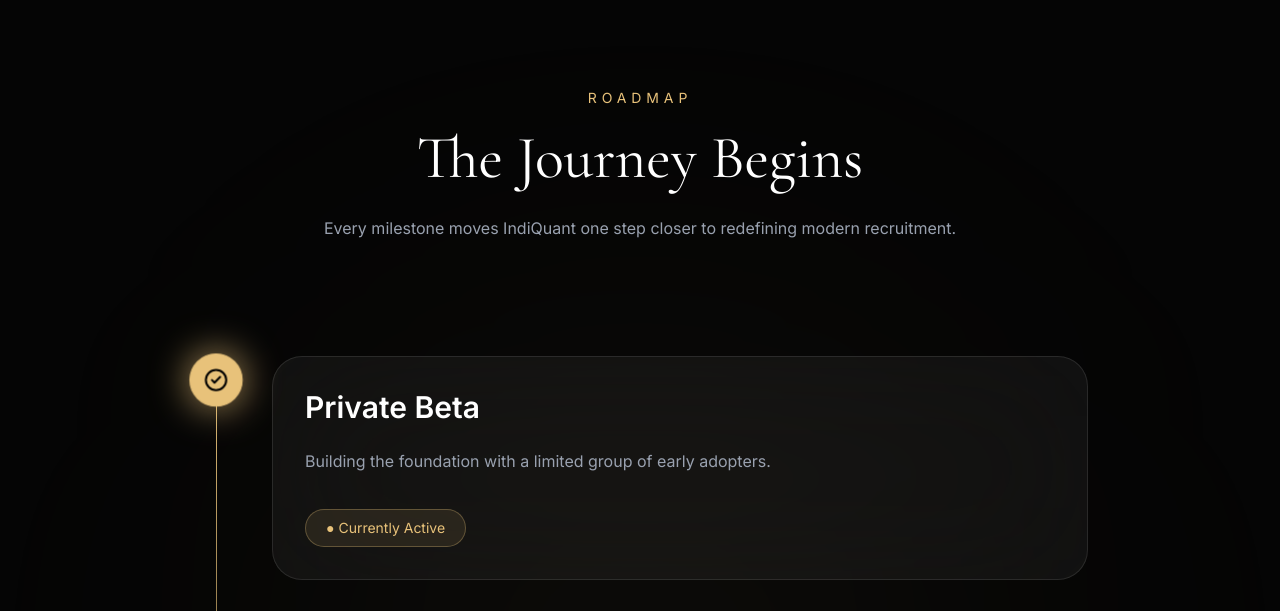
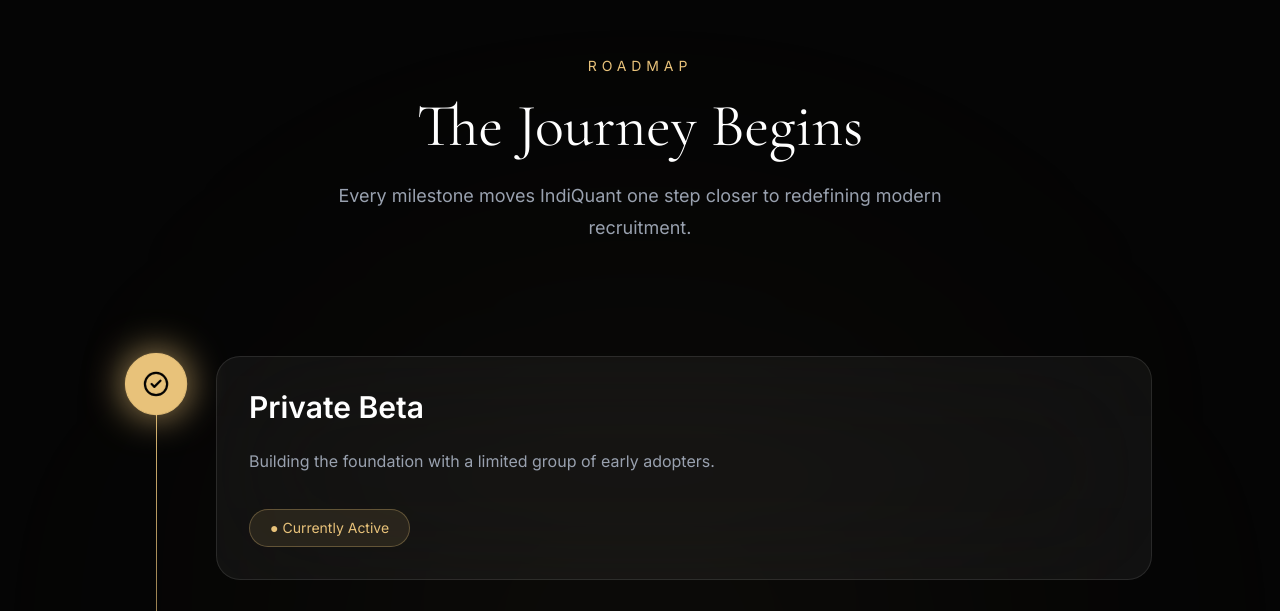
Before and after one commit to rony219/indiquant-waitlist, a React (Vite) app in the folder frontend/: page /sneak-peek in a window 1280 px wide. Shown: the part 2909-3520 px from the top of the page. Built offline with nearby package versions, Linux system fonts and the light colour scheme.

Commit message:
change ui design

```diff
--- a/frontend/src/components/preview/ComingSoon.jsx
+++ b/frontend/src/components/preview/ComingSoon.jsx
@@ -170,6 +170,197 @@
 // export default ComingSoon;
 
 
+
+
+
+
+
+
+
+
+
+// import { motion } from "framer-motion";
+// import {
+//   CheckCircle2,
+//   Sparkles,
+//   Trophy,
+//   Rocket,
+// } from "lucide-react";
+
+// const phases = [
+//   {
+//     icon: CheckCircle2,
+//     title: "Private Beta",
+//     description:
+//       "Building the foundation with a limited group of early adopters.",
+//     status: "Currently Active",
+//     active: true,
+//   },
+//   {
+//     icon: Sparkles,
+//     title: "Early Access",
+//     description:
+//       "Waitlist members receive exclusive invitations before public release.",
+//   },
+//   {
+//     icon: Trophy,
+//     title: "Tournaments",
+//     description:
+//       "Compete in real-world challenges and get discovered by companies.",
+//   },
+//   {
+//     icon: Rocket,
+//     title: "Public Launch",
+//     description:
+//       "The complete IndiQuant platform becomes available worldwide.",
+//   },
+// ];
+
+// function ComingSoon() {
+//   return (
+//     <section className="relative overflow-hidden px-6 py-36">
+
+
+
+//       <div className="absolute left-1/2 top-1/2 h-[600px] w-[600px] -translate-x-1/2 -translate-y-1/2 rounded-full bg-[#E8C27A]/5 blur-[180px]" />
+
+//       <div className="relative z-10 mx-auto max-w-4xl">
+
+
+
+//         <div className="mb-28 text-center">
+
+//           <p className="text-sm tracking-[0.35em] text-[#E8C27A]">
+//             ROADMAP
+//           </p>
+
+//           <h2
+//             className="mt-5 text-4xl md:text-6xl"
+//             style={{
+//               fontFamily: "var(--font-heading)",
+//             }}
+//           >
+//             The Journey Begins
+//           </h2>
+
+//           <p className="mx-auto mt-6 max-w-2xl leading-8 text-gray-400">
+//             Every milestone moves IndiQuant one step closer to redefining
+//             modern recruitment.
+//           </p>
+
+//         </div>
+
+//         <div className="relative">
+
+
+
+//           <div className="absolute left-6 top-0 h-full w-px bg-gradient-to-b from-[#E8C27A] via-[#E8C27A]/40 to-transparent" />
+
+//           <div className="space-y-16">
+
+//             {phases.map((phase, index) => {
+
+//               const Icon = phase.icon;
+
+//               return (
+
+//                 <motion.div
+//                   key={phase.title}
+//                   initial={{ opacity: 0, y: 50 }}
+//                   whileInView={{ opacity: 1, y: 0 }}
+//                   viewport={{ once: true }}
+//                   transition={{
+//                     duration: .6,
+//                     delay: index * .15,
+//                   }}
+//                   className="relative flex gap-8"
+//                 >
+
+
+
+//                   <div className="relative z-20">
+
+//                     <motion.div
+//                       animate={
+//                         phase.active
+//                           ? {
+//                               scale: [1, 1.15, 1],
+//                             }
+//                           : {}
+//                       }
+//                       transition={{
+//                         repeat: Infinity,
+//                         duration: 2,
+//                       }}
+//                       className={`flex h-12 w-12 items-center justify-center rounded-full border ${
+//                         phase.active
+//                           ? "border-[#E8C27A] bg-[#E8C27A] text-black shadow-[0_0_35px_rgba(232,194,122,.8)]"
+//                           : "border-[#E8C27A]/30 bg-[#E8C27A]/10 text-[#E8C27A]"
+//                       }`}
+//                     >
+//                       <Icon size={22} />
+//                     </motion.div>
+
+//                   </div>
+
+
+
+//                   <motion.div
+//                     whileHover={{
+//                       y: -6,
+//                     }}
+//                     className="
+//                       flex-1
+//                       rounded-[30px]
+//                       border
+//                       border-white/10
+//                       bg-white/5
+//                       p-8
+//                       backdrop-blur-3xl
+//                       transition-all
+//                       duration-500
+//                       hover:border-[#E8C27A]/30
+//                     "
+//                   >
+
+//                     <h3 className="text-3xl font-semibold text-white">
+//                       {phase.title}
+//                     </h3>
+
+//                     <p className="mt-5 leading-8 text-gray-400">
+//                       {phase.description}
+//                     </p>
+
+//                     {phase.active && (
+
+//                       <div className="mt-8 inline-flex rounded-full border border-[#E8C27A]/30 bg-[#E8C27A]/10 px-5 py-2 text-sm text-[#E8C27A]">
+//                         ● {phase.status}
+//                       </div>
+
+//                     )}
+
+//                   </motion.div>
+
+//                 </motion.div>
+
+//               );
+
+//             })}
+
+//           </div>
+
+//         </div>
+
+//       </div>
+
+//     </section>
+//   );
+// }
+
+// export default ComingSoon;
+
+
+
 import { motion } from "framer-motion";
 import {
   CheckCircle2,
@@ -207,26 +398,26 @@ const phases = [
   },
 ];
 
-function ComingSoon() {
+export default function ComingSoon() {
   return (
-    <section className="relative overflow-hidden px-6 py-36">
+    <section className="relative overflow-hidden px-5 py-28 md:px-8">
 
       {/* Background Glow */}
 
       <div className="absolute left-1/2 top-1/2 h-[600px] w-[600px] -translate-x-1/2 -translate-y-1/2 rounded-full bg-[#E8C27A]/5 blur-[180px]" />
 
-      <div className="relative z-10 mx-auto max-w-4xl">
+      <div className="relative z-10 mx-auto max-w-5xl">
 
         {/* Heading */}
 
-        <div className="mb-28 text-center">
+        <div className="mb-20 text-center md:mb-28">
 
-          <p className="text-sm tracking-[0.35em] text-[#E8C27A]">
+          <p className="text-xs tracking-[0.35em] text-[#E8C27A] md:text-sm">
             ROADMAP
           </p>
 
           <h2
-            className="mt-5 text-4xl md:text-6xl"
+            className="mt-4 text-4xl md:mt-5 md:text-6xl"
             style={{
               fontFamily: "var(--font-heading)",
             }}
@@ -234,20 +425,22 @@ function ComingSoon() {
             The Journey Begins
           </h2>
 
-          <p className="mx-auto mt-6 max-w-2xl leading-8 text-gray-400">
+          <p className="mx-auto mt-5 max-w-2xl text-base leading-7 text-gray-400 md:mt-6 md:text-lg md:leading-8">
             Every milestone moves IndiQuant one step closer to redefining
             modern recruitment.
           </p>
 
         </div>
 
+        {/* Timeline */}
+
         <div className="relative">
 
           {/* Vertical Line */}
 
-          <div className="absolute left-6 top-0 h-full w-px bg-gradient-to-b from-[#E8C27A] via-[#E8C27A]/40 to-transparent" />
+          <div className="absolute left-[20px] top-0 h-full w-px bg-gradient-to-b from-[#E8C27A] via-[#E8C27A]/40 to-transparent md:left-7" />
 
-          <div className="space-y-16">
+          <div className="space-y-10 md:space-y-16">
 
             {phases.map((phase, index) => {
 
@@ -257,19 +450,19 @@ function ComingSoon() {
 
                 <motion.div
                   key={phase.title}
-                  initial={{ opacity: 0, y: 50 }}
+                  initial={{ opacity: 0, y: 40 }}
                   whileInView={{ opacity: 1, y: 0 }}
                   viewport={{ once: true }}
                   transition={{
                     duration: .6,
                     delay: index * .15,
                   }}
-                  className="relative flex gap-8"
+                  className="relative flex items-start gap-4 md:gap-8"
                 >
 
-                  {/* Timeline Dot */}
+                  {/* Icon */}
 
-                  <div className="relative z-20">
+                  <div className="relative z-20 flex-shrink-0">
 
                     <motion.div
                       animate={
@@ -283,13 +476,13 @@ function ComingSoon() {
                         repeat: Infinity,
                         duration: 2,
                       }}
-                      className={`flex h-12 w-12 items-center justify-center rounded-full border ${
+                      className={`flex h-10 w-10 items-center justify-center rounded-full border md:h-14 md:w-14 ${
                         phase.active
                           ? "border-[#E8C27A] bg-[#E8C27A] text-black shadow-[0_0_35px_rgba(232,194,122,.8)]"
                           : "border-[#E8C27A]/30 bg-[#E8C27A]/10 text-[#E8C27A]"
                       }`}
                     >
-                      <Icon size={22} />
+                      <Icon size={18} className="md:h-6 md:w-6" />
                     </motion.div>
 
                   </div>
@@ -302,29 +495,30 @@ function ComingSoon() {
                     }}
                     className="
                       flex-1
-                      rounded-[30px]
+                      rounded-3xl
                       border
                       border-white/10
                       bg-white/5
-                      p-8
+                      p-5
                       backdrop-blur-3xl
                       transition-all
                       duration-500
                       hover:border-[#E8C27A]/30
+                      md:p-8
                     "
                   >
 
-                    <h3 className="text-3xl font-semibold text-white">
+                    <h3 className="text-2xl font-semibold text-white md:text-3xl">
                       {phase.title}
                     </h3>
 
-                    <p className="mt-5 leading-8 text-gray-400">
+                    <p className="mt-4 text-[15px] leading-7 text-gray-400 md:mt-5 md:text-base md:leading-8">
                       {phase.description}
                     </p>
 
                     {phase.active && (
 
-                      <div className="mt-8 inline-flex rounded-full border border-[#E8C27A]/30 bg-[#E8C27A]/10 px-5 py-2 text-sm text-[#E8C27A]">
+                      <div className="mt-6 inline-flex rounded-full border border-[#E8C27A]/30 bg-[#E8C27A]/10 px-4 py-2 text-xs text-[#E8C27A] md:mt-8 md:px-5 md:text-sm">
                         ● {phase.status}
                       </div>
 
@@ -347,5 +541,3 @@ function ComingSoon() {
     </section>
   );
 }
-
-export default ComingSoon;
```
